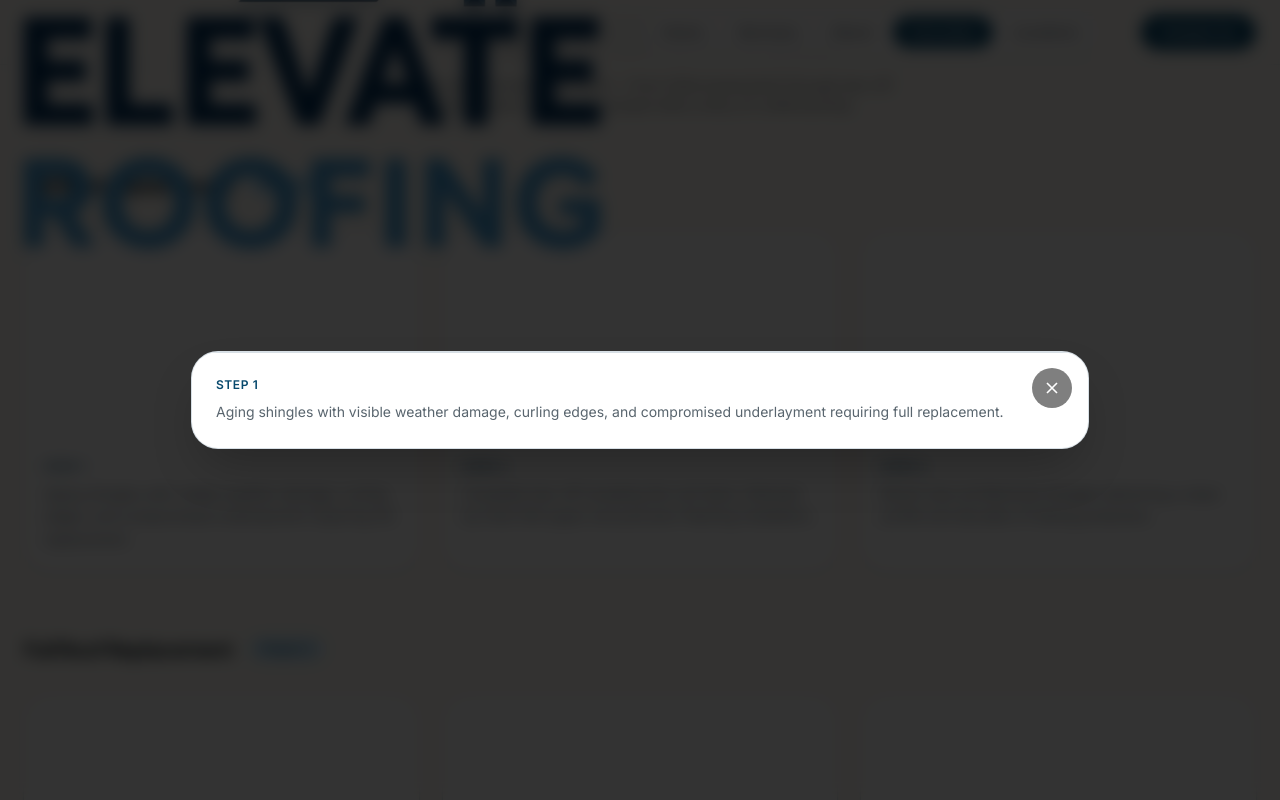
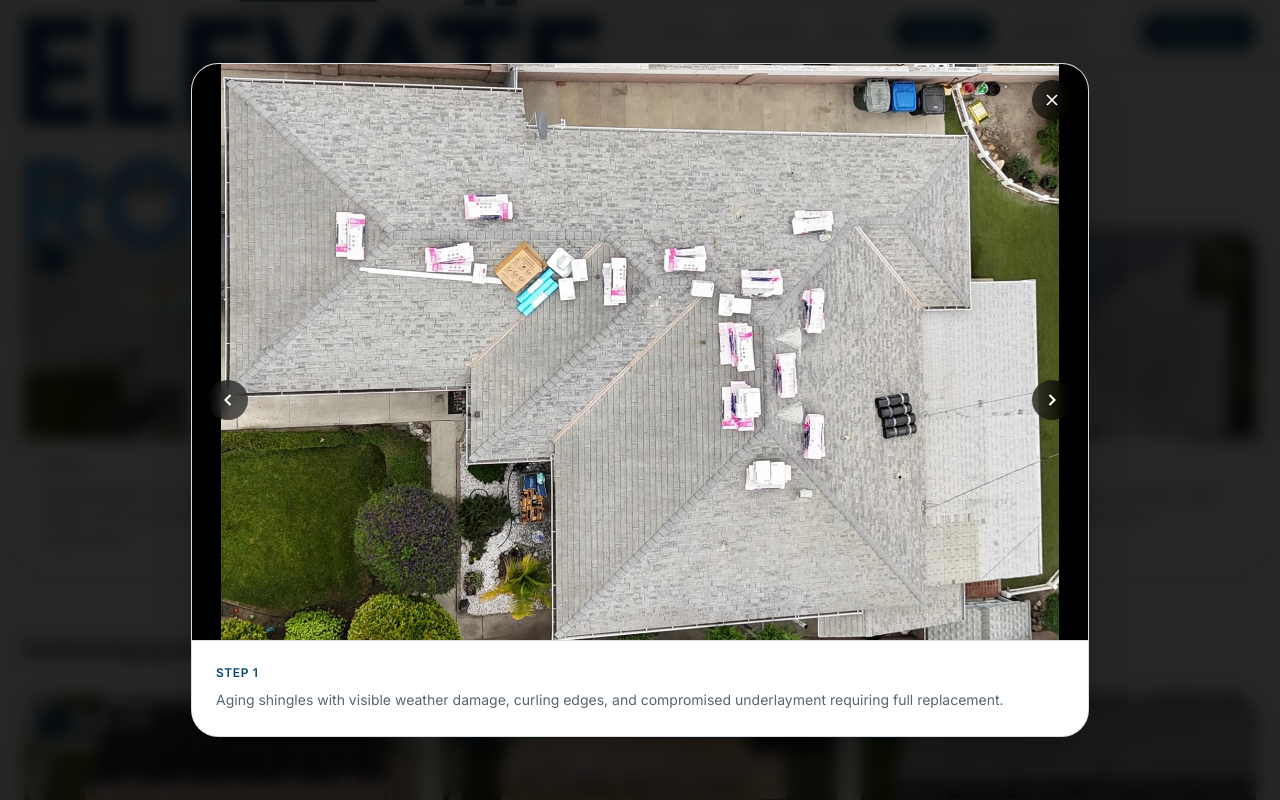
Before and after one commit to Norb3rt/elevate-roofing, a Next.js app: page / in a window 1280 px wide. Both pictures are taken after a click on the button 221 px from the left and 3455 px from the top of the page. Shown: the part 3055-3855 px from the top of the page. Built offline with nearby package versions, Linux system fonts and the light colour scheme.

Commit message:
feat: implement ProjectShowcase component with interactive image lightbox functionality

```diff
--- a/src/components/site/ProjectShowcase.tsx
+++ b/src/components/site/ProjectShowcase.tsx
@@ -1,7 +1,7 @@
 "use client";
 
 import { useState, useEffect, useCallback } from "react";
-import Image from "next/image";
+import Image, { type StaticImageData } from "next/image";
 
 /* ── Project Showcase assets ─────────────────────────────────── */
 import before1 from "@/assets/roofing-after-before-imgs/before-roof-replacement-1.jpeg";
@@ -66,12 +66,23 @@
 
 /* ─────────────────────────────────────────────────────────────────
  * LIGHTBOX STATE TYPE
+ *
+ * We store the full step list + current index so the user can
+ * navigate prev/next without reopening the modal.
+ * We also carry the StaticImageData object (not just the URL string)
+ * so the lightbox Image can use intrinsic width/height for proper
+ * responsive sizing — avoiding the fill+flex-1 collapse bug.
  * ────────────────────────────────────────────────────────────── */
-interface LightboxState {
-  src: string;
-  alt: string;
+interface LightboxStep {
   label: string;
   desc: string;
+  img: StaticImageData;
+  alt: string;
+}
+
+interface LightboxState {
+  steps: LightboxStep[];
+  index: number;
 }
 
 /* ═════════════════════════════════════════════════════════════════
@@ -80,12 +91,30 @@
 export function ProjectShowcase() {
   const [lightbox, setLightbox] = useState<LightboxState | null>(null);
 
-  /* Close on Escape key */
+  /* Derived active step */
+  const activeStep = lightbox ? lightbox.steps[lightbox.index] : null;
+
+  /* Navigate lightbox prev / next */
+  const goPrev = useCallback(() => {
+    setLightbox((lb) =>
+      lb ? { ...lb, index: (lb.index - 1 + lb.steps.length) % lb.steps.length } : lb,
+    );
+  }, []);
+
+  const goNext = useCallback(() => {
+    setLightbox((lb) =>
+      lb ? { ...lb, index: (lb.index + 1) % lb.steps.length } : lb,
+    );
+  }, []);
+
+  /* Close on Escape, navigate on Arrow keys */
   const handleKeyDown = useCallback(
     (e: KeyboardEvent) => {
       if (e.key === "Escape") setLightbox(null);
+      if (e.key === "ArrowLeft") goPrev();
+      if (e.key === "ArrowRight") goNext();
     },
-    [],
+    [goPrev, goNext],
   );
 
   useEffect(() => {
@@ -128,7 +157,18 @@
                 </span>
               </div>
 
-              {/* 3-step timeline row */}
+              {/* 3-step timeline row
+               *
+               * Mobile Fix: Each step card is split into two elements:
+               *   1. A wrapper <div> — carries overflow-hidden + rounded-3xl.
+               *      On iOS Safari, overflow:hidden on a <button> is unreliable
+               *      and causes fill images to be invisible. A plain <div>
+               *      as the clip host fixes this.
+               *   2. An inner <button> — click/focus handler only.
+               *
+               * The timeline dot is outside the button to avoid z-index
+               * stacking-context conflicts with the fill image.
+               */}
               <div className="relative grid gap-6 md:grid-cols-3">
                 {/* Connector line — visible only on desktop */}
                 <div
@@ -137,22 +177,34 @@
                 />
 
                 {project.steps.map((step, idx) => (
+                  <div
+                    key={step.label}
+                    className="group/card relative overflow-hidden rounded-3xl bg-card shadow-sm ring-1 ring-border transition duration-300 hover:-translate-y-1 hover:shadow-xl"
+                  >
+                    {/* Timeline dot — outside button to avoid stacking conflict */}
+                    <span
+                      aria-hidden="true"
+                      className="absolute top-[11rem] left-1/2 z-10 -translate-x-1/2 hidden h-3.5 w-3.5 rounded-full border-[3px] border-primary bg-card md:block"
+                    />
+
                     <button
-                    key={step.label}
                       type="button"
                       aria-label={`View full image — ${project.title}, ${step.label}`}
                       onClick={() =>
                         setLightbox({
-                        src: step.img.src,
-                        alt: `${project.title} — ${step.label}`,
-                        label: step.label,
-                        desc: step.desc,
+                          steps: project.steps.map((s, i) => ({
+                            label: s.label,
+                            desc: s.desc,
+                            img: s.img,
+                            alt: `${project.title} — ${s.label}`,
+                          })),
+                          index: idx,
                         })
                       }
-                    className="group/card relative flex cursor-pointer flex-col overflow-hidden rounded-3xl bg-card text-left shadow-sm ring-1 ring-border transition duration-300 hover:-translate-y-1 hover:shadow-xl focus-visible:outline-2 focus-visible:outline-offset-2 focus-visible:outline-primary"
+                      className="flex w-full cursor-pointer flex-col text-left focus-visible:outline-2 focus-visible:outline-offset-2 focus-visible:outline-primary"
                     >
-                    {/* Step image */}
-                    <div className="relative h-52 overflow-hidden">
+                      {/* Thumbnail image */}
+                      <div className="relative h-52 w-full overflow-hidden">
                         <Image
                           src={step.img}
                           alt={`${project.title} — ${step.label}`}
@@ -163,11 +215,11 @@
                           className="object-cover transition duration-500 group-hover/card:scale-105"
                         />
                         {/* Step number badge */}
-                      <span className="absolute top-3 left-3 grid h-8 w-8 place-items-center rounded-full bg-primary text-xs font-bold text-primary-foreground shadow-lg">
+                        <span className="absolute top-3 left-3 z-10 grid h-8 w-8 place-items-center rounded-full bg-primary text-xs font-bold text-primary-foreground shadow-lg">
                           {idx + 1}
                         </span>
                         {/* Expand icon hint */}
-                      <span className="absolute bottom-3 right-3 grid h-8 w-8 place-items-center rounded-full bg-black/50 text-white opacity-0 backdrop-blur-sm transition duration-300 group-hover/card:opacity-100">
+                        <span className="absolute bottom-3 right-3 z-10 grid h-8 w-8 place-items-center rounded-full bg-black/50 text-white opacity-0 backdrop-blur-sm transition duration-300 group-hover/card:opacity-100">
                           <svg viewBox="0 0 24 24" className="h-4 w-4" fill="none" stroke="currentColor" strokeWidth={2}>
                             <path d="M15 3h6v6M9 21H3v-6M21 3l-7 7M3 21l7-7" />
                           </svg>
@@ -183,13 +235,8 @@
                           {step.desc}
                         </p>
                       </div>
-
-                    {/* Timeline dot — visible only on desktop */}
-                    <span
-                      aria-hidden="true"
-                      className="absolute top-[11rem] left-1/2 -translate-x-1/2 hidden h-3.5 w-3.5 rounded-full border-[3px] border-primary bg-card md:block"
-                    />
                     </button>
+                  </div>
                 ))}
               </div>
             </article>
@@ -200,20 +247,39 @@
       {/* ═══════════════════════════════════════════════════════
           LIGHTBOX OVERLAY
          ═══════════════════════════════════════════════════════ */}
-      {lightbox && (
+      {lightbox && activeStep && (
         <div
           role="dialog"
           aria-modal="true"
           aria-label="Image lightbox"
-          className="fixed inset-0 z-[9999] flex items-center justify-center p-4 sm:p-8 animate-in fade-in duration-200"
+          className="fixed inset-0 z-[9999] flex items-center justify-center p-4 sm:p-6 animate-in fade-in duration-200"
           onClick={() => setLightbox(null)}
         >
           {/* Backdrop */}
-          <div className="absolute inset-0 bg-black/80 backdrop-blur-sm" />
+          <div className="absolute inset-0 bg-black/85 backdrop-blur-sm" />
 
-          {/* Content container — stop click propagation */}
+          {/* ── Modal shell ──────────────────────────────────────
+           *
+           *  Layout strategy (fixes the "tiny image" bug):
+           *
+           *  OLD broken approach:
+           *    flex-col + max-h-[90vh] outer → flex-1 image div → fill Image
+           *    Problem: flex-1 has 0 intrinsic height; fill Image is position:absolute
+           *    and doesn't contribute height to its parent, so the flex-1 div
+           *    collapses unless min-h is set. min-h only prevents total collapse
+           *    but doesn't expand the image to fill the available modal space.
+           *
+           *  NEW correct approach:
+           *    The modal uses w-full max-w-4xl (no height constraint on the shell).
+           *    The image uses explicit width={img.width} height={img.height}
+           *    with style={{ width: "100%", height: "auto" }} — the "responsive"
+           *    Next.js pattern. This lets the browser compute the correct intrinsic
+           *    aspect ratio and scale the image to fill the full modal width,
+           *    while max-h-[75vh] on the <img> element caps it for tall viewports.
+           *    No fill needed → no flex-1 collapse → always full-size rendering.
+           */}
           <div
-            className="relative z-10 flex max-h-[90vh] w-full max-w-4xl flex-col overflow-hidden rounded-3xl bg-card shadow-2xl ring-1 ring-border animate-in zoom-in-95 duration-200"
+            className="relative z-10 w-full max-w-4xl overflow-hidden rounded-3xl bg-card shadow-2xl ring-1 ring-border animate-in zoom-in-95 duration-200"
             onClick={(e) => e.stopPropagation()}
           >
             {/* Close button */}
@@ -221,32 +287,76 @@
               type="button"
               aria-label="Close lightbox"
               onClick={() => setLightbox(null)}
-              className="absolute top-4 right-4 z-20 grid h-10 w-10 place-items-center rounded-full bg-black/50 text-white backdrop-blur-sm transition hover:bg-black/70"
+              className="absolute top-4 right-4 z-20 grid h-10 w-10 place-items-center rounded-full bg-black/60 text-white backdrop-blur-sm transition hover:bg-black/80"
             >
               <svg viewBox="0 0 24 24" className="h-5 w-5" fill="none" stroke="currentColor" strokeWidth={2}>
                 <path d="M18 6 6 18M6 6l12 12" />
               </svg>
             </button>
 
-            {/* Full-size image */}
-            <div className="relative flex-1 overflow-hidden bg-black">
+            {/* Prev arrow */}
+            {lightbox.steps.length > 1 && (
+              <button
+                type="button"
+                aria-label="Previous step"
+                onClick={goPrev}
+                className="absolute top-1/2 left-4 z-20 -translate-y-1/2 grid h-10 w-10 place-items-center rounded-full bg-black/60 text-white backdrop-blur-sm transition hover:bg-black/80"
+              >
+                <svg viewBox="0 0 24 24" className="h-5 w-5" fill="none" stroke="currentColor" strokeWidth={2.5}>
+                  <path d="M15 18l-6-6 6-6" />
+                </svg>
+              </button>
+            )}
+
+            {/* Next arrow */}
+            {lightbox.steps.length > 1 && (
+              <button
+                type="button"
+                aria-label="Next step"
+                onClick={goNext}
+                className="absolute top-1/2 right-4 z-20 -translate-y-1/2 grid h-10 w-10 place-items-center rounded-full bg-black/60 text-white backdrop-blur-sm transition hover:bg-black/80"
+              >
+                <svg viewBox="0 0 24 24" className="h-5 w-5" fill="none" stroke="currentColor" strokeWidth={2.5}>
+                  <path d="M9 18l6-6-6-6" />
+                </svg>
+              </button>
+            )}
+
+            {/* ── Full-size image ──────────────────────────────
+             *
+             *  Uses the responsive Next.js Image pattern:
+             *    - width + height = intrinsic pixel dimensions from static import
+             *    - style: width 100%, height auto  → scales to fill container width
+             *    - className: max-h-[72vh] object-contain → caps on very tall images
+             *    - bg-black fills letterbox bars for non-16:9 images
+             *
+             *  This is fundamentally different from `fill` mode:
+             *    - No position:absolute → image is IN the document flow
+             *    - The container gets its height from the image itself
+             *    - Result: always full-width, always correctly proportioned
+             */}
+            <div className="bg-black">
               <Image
-                src={lightbox.src}
-                alt={lightbox.alt}
-                fill
+                key={activeStep.img.src}
+                src={activeStep.img}
+                alt={activeStep.alt}
+                width={activeStep.img.width}
+                height={activeStep.img.height}
                 quality={90}
-                sizes="(max-width: 1024px) 100vw, 900px"
-                className="object-contain"
+                priority
+                sizes="(max-width: 768px) 100vw, (max-width: 1280px) 90vw, 896px"
+                className="block max-h-[72vh] w-full object-contain"
+                style={{ height: "auto" }}
               />
             </div>
 
             {/* Description bar */}
             <div className="border-t border-border p-5 sm:p-6">
               <p className="text-xs font-semibold uppercase tracking-wider text-primary">
-                {lightbox.label}
+                {activeStep.label}
               </p>
               <p className="mt-2 text-sm leading-relaxed text-muted-foreground">
-                {lightbox.desc}
+                {activeStep.desc}
               </p>
             </div>
           </div>
```
Also changed, not shown: 1 other file (tests, documents, lock files or other folders). Lines whose indentation alone changed are shown as unchanged.
